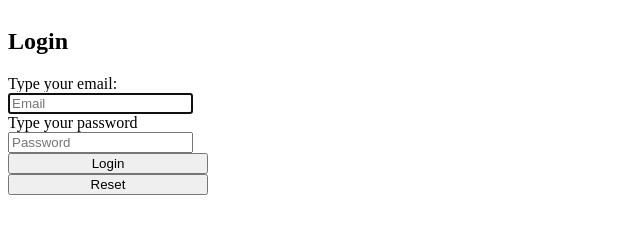
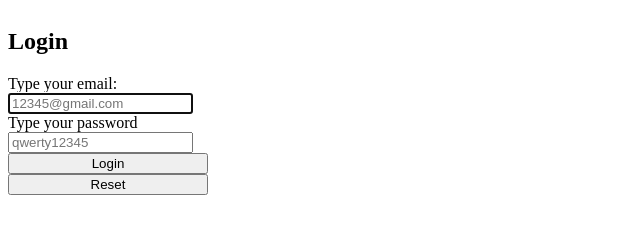
Before and after one commit to GK-Sabina/FM2023-1-project-form_label, a plain HTML site: page index.html in a window 1280 px wide. Shown: the full height of the page, 0-640 px from the left. Drawn offline with Linux system fonts and the light colour scheme.

Commit message:
Edit label

```diff
--- a/index.html
+++ b/index.html
@@ -7,18 +7,18 @@
     <title>Document</title>
 </head>
 <body>
-    <form class="form">
+    <form class="form" action="/text-direction" method="GET">
         <h2>Login</h2>
         <!-- <label for="email">Type your email</label>
         <input type="text" placeholder="Email" name="email" id="email" autofocus> -->
         <label>
             Type your email:
-            <input type="text" placeholder="Email" name="email" autofocus>
+            <input type="text" placeholder="12345@gmail.com" name="email" autofocus pattern="[^@ \t\r\n]+@[^@ \t\r\n]+\.[^@ \t\r\n]+">
         </label>
         <!-- <label for="password">Type your password</label>
         <input type="password" placeholder="Password" name="password" id="password"> -->
         <label>Type your password
-            <input type="password" placeholder="Password" name="password">
+            <input type="password" placeholder="qwerty12345" name="password" pattern="^(?=.*?[A-Z])(?=.*?[a-z])(?=.*?[0-9])(?=.*?[#?!@$ %^&*-]).{8,}$">
         </label>
         <button type="submit">Login</button>
         <button type="reset">Reset</button>
```
